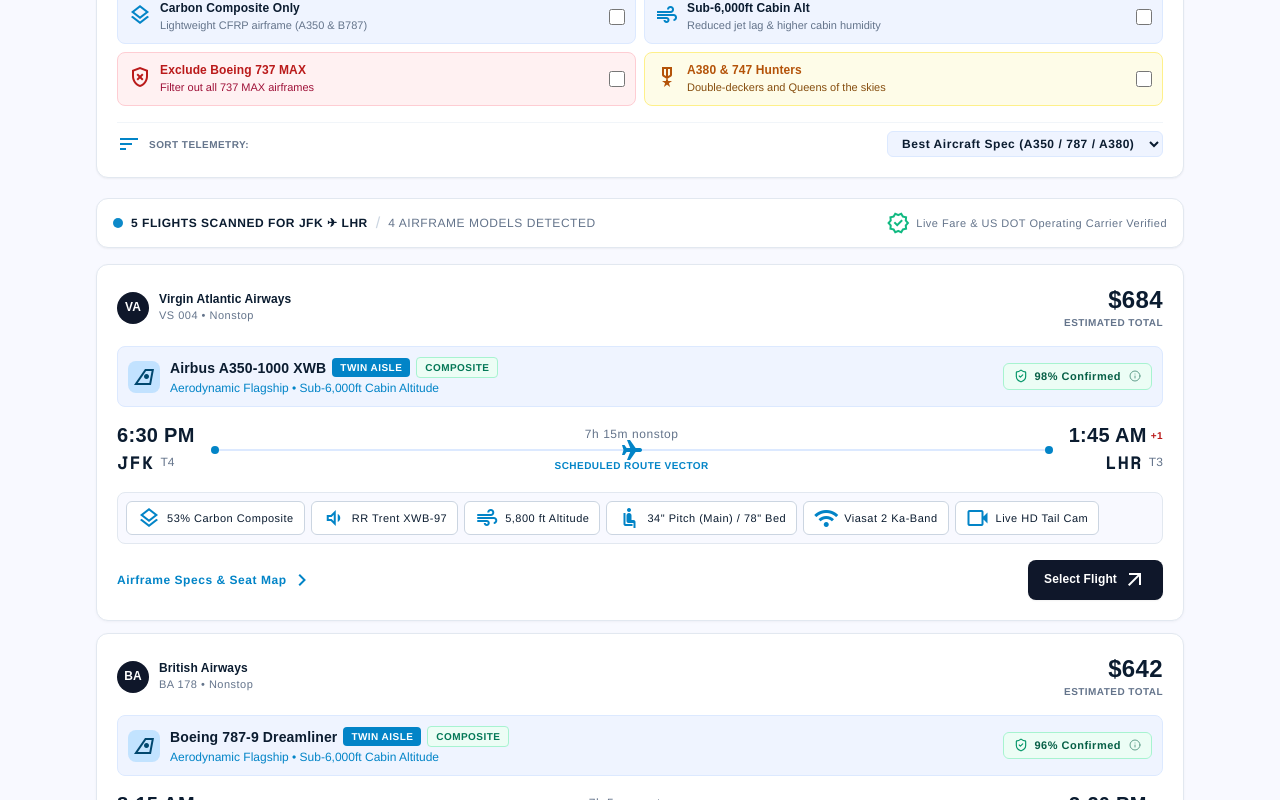
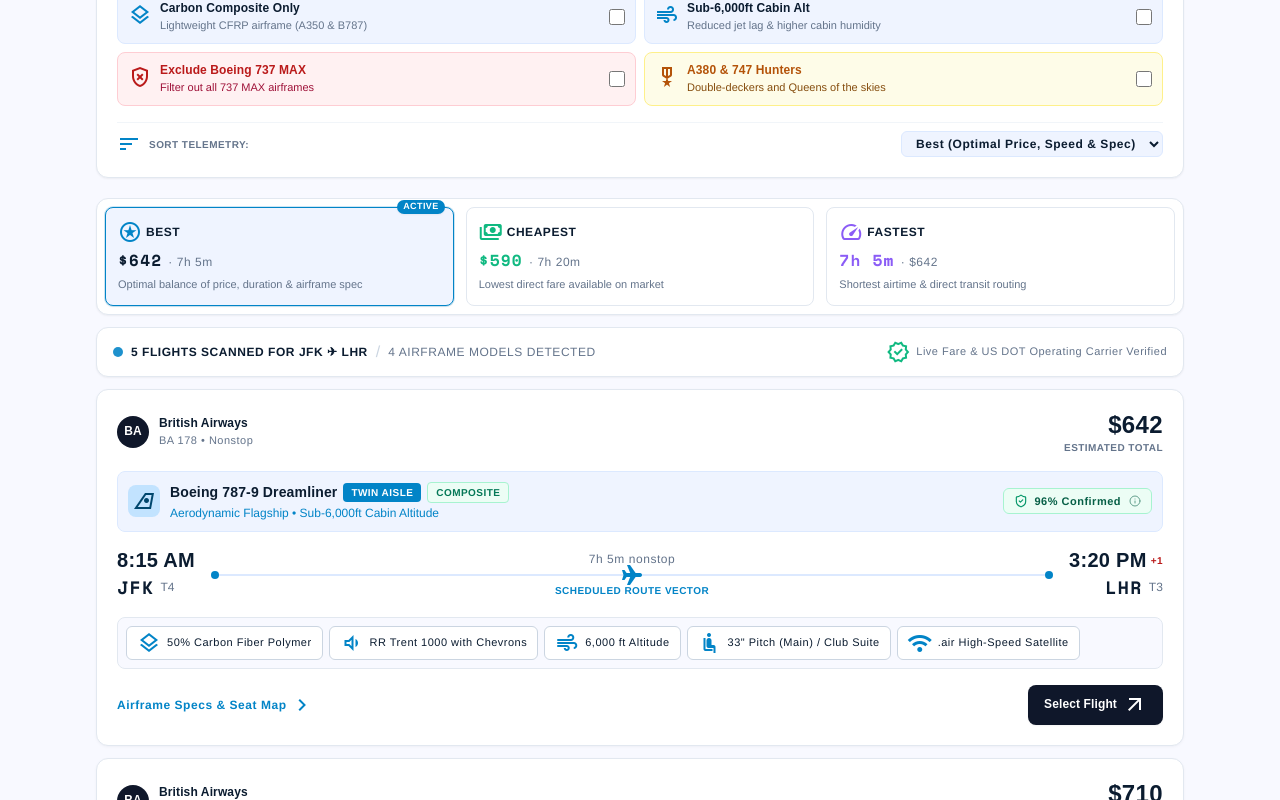
Before and after one commit to geevarghesesisaac/whichplane.app, a Next.js app: page / in a window 1280 px wide. Shown: the part 940-1740 px from the top of the page. Built offline with nearby package versions, Linux system fonts and the light colour scheme; a web font is replaced by a local one.

Commit message:
Implement Skyscanner-style Best, Cheapest, and Fastest 3-tab sort filter feature

```diff
--- a/app/page.tsx
+++ b/app/page.tsx
@@ -6,6 +6,7 @@
 import AircraftFilterPanel from '@/components/AircraftFilterPanel';
 import FlightCard from '@/components/FlightCard';
 import FeaturedAvgeekRoutes from '@/components/FeaturedAvgeekRoutes';
+import SkyscannerSortTabs, { calculateBestScore } from '@/components/SkyscannerSortTabs';
 import { FlightOffer, SearchParams, FilterState } from '@/lib/types';
 import { generateRealisticFlights } from '@/data/mockFlights';
 import Footer from '@/components/Footer';
@@ -145,9 +146,7 @@
       })
       .sort((a, b) => {
         if (filters.sortBy === 'best_spec') {
-          const scoreA = (a.primaryAircraft.isComposite ? 4 : 0) + (a.containsA380 || a.contains747 ? 5 : 0) + (a.primaryAircraft.bodyType === 'widebody' ? 2 : 0);
-          const scoreB = (b.primaryAircraft.isComposite ? 4 : 0) + (b.containsA380 || b.contains747 ? 5 : 0) + (b.primaryAircraft.bodyType === 'widebody' ? 2 : 0);
-          return scoreB - scoreA;
+          return calculateBestScore(b, offers) - calculateBestScore(a, offers);
         }
         if (filters.sortBy === 'price_asc') {
           return a.price.amount - b.price.amount;
@@ -217,7 +216,18 @@
         />
 
         {/* Results Section with Anchor and Scroll Ref */}
-        <div ref={resultsRef} id="flight-results" className="scroll-mt-4 space-y-4">
+        <div ref={resultsRef} id="flight-results" className="scroll-mt-4 space-y-3">
+          {/* Skyscanner 3 Subcategory Tabs: Best / Cheapest / Fastest */}
+          {!isLoading && offers.length > 0 && (
+            <SkyscannerSortTabs
+              offers={filteredOffers.length > 0 ? filteredOffers : offers}
+              currentSort={filters.sortBy}
+              onSortChange={(newSort) =>
+                setFilters((prev) => ({ ...prev, sortBy: newSort }))
+              }
+            />
+          )}
+
           {/* Telemetry Indicator Strip */}
           <div className="flex flex-wrap items-center justify-between bg-white px-4 py-3 rounded-xl border border-[#e2e8f0] shadow-xs gap-2">
             <div className="flex items-center gap-2">
--- a/components/AircraftFilterPanel.tsx
+++ b/components/AircraftFilterPanel.tsx
@@ -314,9 +314,9 @@
           onChange={(e) => onChange({ ...filters, sortBy: e.target.value as FilterState['sortBy'] })}
           className="font-mono-telemetry text-xs font-bold text-[#0b1c30] bg-[#eff4ff] border border-[#dce9ff] px-2.5 py-1 rounded-md focus:outline-none focus:border-[#0284c7] cursor-pointer"
         >
-          <option value="best_spec">Best Aircraft Spec (A350 / 787 / A380)</option>
-          <option value="price_asc">Lowest Direct Fare ($)</option>
-          <option value="duration_asc">Shortest Airtime</option>
+          <option value="best_spec">Best (Optimal Price, Speed & Spec)</option>
+          <option value="price_asc">Cheapest (Lowest Fare)</option>
+          <option value="duration_asc">Fastest (Shortest Duration)</option>
           <option value="departure_time">Departure Timeline</option>
         </select>
       </div>
--- /dev/null
+++ b/components/SkyscannerSortTabs.tsx
@@ -0,0 +1,207 @@
+'use client';
+
+import React, { useMemo } from 'react';
+import { FlightOffer, FilterState } from '@/lib/types';
+
+interface SkyscannerSortTabsProps {
+  offers: FlightOffer[];
+  currentSort: FilterState['sortBy'];
+  onSortChange: (sort: FilterState['sortBy']) => void;
+}
+
+export function calculateBestScore(offer: FlightOffer, allOffers: FlightOffer[]): number {
+  if (allOffers.length === 0) return 0;
+
+  let minPrice = Infinity;
+  let maxPrice = -Infinity;
+  let minDur = Infinity;
+  let maxDur = -Infinity;
+
+  for (const o of allOffers) {
+    if (o.price.amount < minPrice) minPrice = o.price.amount;
+    if (o.price.amount > maxPrice) maxPrice = o.price.amount;
+    if (o.totalDurationMinutes < minDur) minDur = o.totalDurationMinutes;
+    if (o.totalDurationMinutes > maxDur) maxDur = o.totalDurationMinutes;
+  }
+
+  const priceRange = Math.max(maxPrice - minPrice, 1);
+  const durRange = Math.max(maxDur - minDur, 1);
+
+  // Normalized: 1 = best (lowest), 0 = worst (highest)
+  const priceScore = 1 - (offer.price.amount - minPrice) / priceRange;
+  const durScore = 1 - (offer.totalDurationMinutes - minDur) / durRange;
+
+  // Stops penalty
+  const stopsPenalty = (offer.stops || 0) * 0.25;
+
+  // Airframe quality bonuses (WhichPlane aviation intelligence)
+  let airframeBonus = 0;
+  if (offer.primaryAircraft?.isComposite) airframeBonus += 0.15;
+  if (offer.containsA380 || offer.contains747) airframeBonus += 0.15;
+  if (offer.primaryAircraft?.bodyType === 'widebody') airframeBonus += 0.10;
+  if ((offer.primaryAircraft?.cabinAltitudeFt || 8000) <= 6000) airframeBonus += 0.10;
+
+  // Weighted sum: 45% Price, 35% Duration, 20% Spec Quality minus Stops
+  return 0.45 * priceScore + 0.35 * durScore + airframeBonus - stopsPenalty;
+}
+
+function formatDuration(mins: number): string {
+  const h = Math.floor(mins / 60);
+  const m = mins % 60;
+  return m > 0 ? `${h}h ${m}m` : `${h}h`;
+}
+
+export default function SkyscannerSortTabs({
+  offers,
+  currentSort,
+  onSortChange
+}: SkyscannerSortTabsProps) {
+  // 1. Cheapest offer
+  const cheapestOffer = useMemo(() => {
+    if (!offers || offers.length === 0) return null;
+    return [...offers].sort((a, b) => a.price.amount - b.price.amount)[0];
+  }, [offers]);
+
+  // 2. Fastest offer
+  const fastestOffer = useMemo(() => {
+    if (!offers || offers.length === 0) return null;
+    return [...offers].sort((a, b) => a.totalDurationMinutes - b.totalDurationMinutes)[0];
+  }, [offers]);
+
+  // 3. Best offer (Skyscanner learning-to-rank style score)
+  const bestOffer = useMemo(() => {
+    if (!offers || offers.length === 0) return null;
+    return [...offers].sort(
+      (a, b) => calculateBestScore(b, offers) - calculateBestScore(a, offers)
+    )[0];
+  }, [offers]);
+
+  if (!offers || offers.length === 0) {
+    return null;
+  }
+
+  const isBestActive = currentSort === 'best_spec';
+  const isCheapestActive = currentSort === 'price_asc';
+  const isFastestActive = currentSort === 'duration_asc';
+
+  return (
+    <div className="w-full space-y-1.5">
+      {/* 3 Skyscanner Category Tabs */}
+      <div className="grid grid-cols-3 gap-2 sm:gap-3 bg-white p-1.5 sm:p-2 rounded-xl border border-[#e2e8f0] shadow-xs">
+        {/* Tab 1: Best */}
+        <button
+          type="button"
+          onClick={() => onSortChange('best_spec')}
+          className={`p-2.5 sm:p-3 rounded-lg text-left transition-all cursor-pointer relative flex flex-col justify-between border ${
+            isBestActive
+              ? 'bg-[#eff4ff] border-[#0284c7] shadow-xs ring-1 ring-[#0284c7]/20'
+              : 'bg-white hover:bg-[#f8fafc] border-[#e2e8f0] hover:border-[#cbd5e1]'
+          }`}
+        >
+          {isBestActive && (
+            <span className="absolute -top-2 right-2 px-1.5 py-0.2 bg-[#0284c7] text-white text-[9px] font-mono-telemetry font-bold rounded-full uppercase tracking-wider shadow-xs">
+              ACTIVE
+            </span>
+          )}
+          <div>
+            <div className="flex items-center justify-between">
+              <span className="font-mono-telemetry text-xs font-bold text-[#0b1c30] uppercase tracking-wider flex items-center gap-1">
+                <span className="material-symbols-outlined text-[16px] text-[#0284c7]">
+                  stars
+                </span>
+                BEST
+              </span>
+            </div>
+            <div className="mt-1 flex flex-wrap items-baseline gap-1 sm:gap-1.5">
+              <span className="font-ocr text-sm sm:text-base font-bold text-[#0b1c30]">
+                {bestOffer ? bestOffer.price.formatted : '—'}
+              </span>
+              <span className="text-[11px] sm:text-xs font-mono-telemetry text-[#64748b]">
+                · {bestOffer ? formatDuration(bestOffer.totalDurationMinutes) : '—'}
+              </span>
+            </div>
+          </div>
+          <p className="text-[10px] sm:text-[11px] text-[#64748b] truncate mt-1 hidden sm:block">
+            Optimal balance of price, duration & airframe spec
+          </p>
+        </button>
+
+        {/* Tab 2: Cheapest */}
+        <button
+          type="button"
+          onClick={() => onSortChange('price_asc')}
+          className={`p-2.5 sm:p-3 rounded-lg text-left transition-all cursor-pointer relative flex flex-col justify-between border ${
+            isCheapestActive
+              ? 'bg-[#eff4ff] border-[#0284c7] shadow-xs ring-1 ring-[#0284c7]/20'
+              : 'bg-white hover:bg-[#f8fafc] border-[#e2e8f0] hover:border-[#cbd5e1]'
+          }`}
+        >
+          {isCheapestActive && (
+            <span className="absolute -top-2 right-2 px-1.5 py-0.2 bg-[#0284c7] text-white text-[9px] font-mono-telemetry font-bold rounded-full uppercase tracking-wider shadow-xs">
+              ACTIVE
+            </span>
+          )}
+          <div>
+            <div className="flex items-center justify-between">
+              <span className="font-mono-telemetry text-xs font-bold text-[#0b1c30] uppercase tracking-wider flex items-center gap-1">
+                <span className="material-symbols-outlined text-[16px] text-[#10b981]">
+                  payments
+                </span>
+                CHEAPEST
+              </span>
+            </div>
+            <div className="mt-1 flex flex-wrap items-baseline gap-1 sm:gap-1.5">
+              <span className="font-ocr text-sm sm:text-base font-bold text-[#10b981]">
+                {cheapestOffer ? cheapestOffer.price.formatted : '—'}
+              </span>
+              <span className="text-[11px] sm:text-xs font-mono-telemetry text-[#64748b]">
+                · {cheapestOffer ? formatDuration(cheapestOffer.totalDurationMinutes) : '—'}
+              </span>
+            </div>
+          </div>
+          <p className="text-[10px] sm:text-[11px] text-[#64748b] truncate mt-1 hidden sm:block">
+            Lowest direct fare available on market
+          </p>
+        </button>
+
+        {/* Tab 3: Fastest */}
+        <button
+          type="button"
+          onClick={() => onSortChange('duration_asc')}
+          className={`p-2.5 sm:p-3 rounded-lg text-left transition-all cursor-pointer relative flex flex-col justify-between border ${
+            isFastestActive
+              ? 'bg-[#eff4ff] border-[#0284c7] shadow-xs ring-1 ring-[#0284c7]/20'
+              : 'bg-white hover:bg-[#f8fafc] border-[#e2e8f0] hover:border-[#cbd5e1]'
+          }`}
+        >
+          {isFastestActive && (
+            <span className="absolute -top-2 right-2 px-1.5 py-0.2 bg-[#0284c7] text-white text-[9px] font-mono-telemetry font-bold rounded-full uppercase tracking-wider shadow-xs">
+              ACTIVE
+            </span>
+          )}
+          <div>
+            <div className="flex items-center justify-between">
+              <span className="font-mono-telemetry text-xs font-bold text-[#0b1c30] uppercase tracking-wider flex items-center gap-1">
+                <span className="material-symbols-outlined text-[16px] text-[#8b5cf6]">
+                  speed
+                </span>
+                FASTEST
+              </span>
+            </div>
+            <div className="mt-1 flex flex-wrap items-baseline gap-1 sm:gap-1.5">
+              <span className="font-ocr text-sm sm:text-base font-bold text-[#8b5cf6]">
+                {fastestOffer ? formatDuration(fastestOffer.totalDurationMinutes) : '—'}
+              </span>
+              <span className="text-[11px] sm:text-xs font-mono-telemetry text-[#64748b]">
+                · {fastestOffer ? fastestOffer.price.formatted : '—'}
+              </span>
+            </div>
+          </div>
+          <p className="text-[10px] sm:text-[11px] text-[#64748b] truncate mt-1 hidden sm:block">
+            Shortest airtime & direct transit routing
+          </p>
+        </button>
+      </div>
+    </div>
+  );
+}
```
